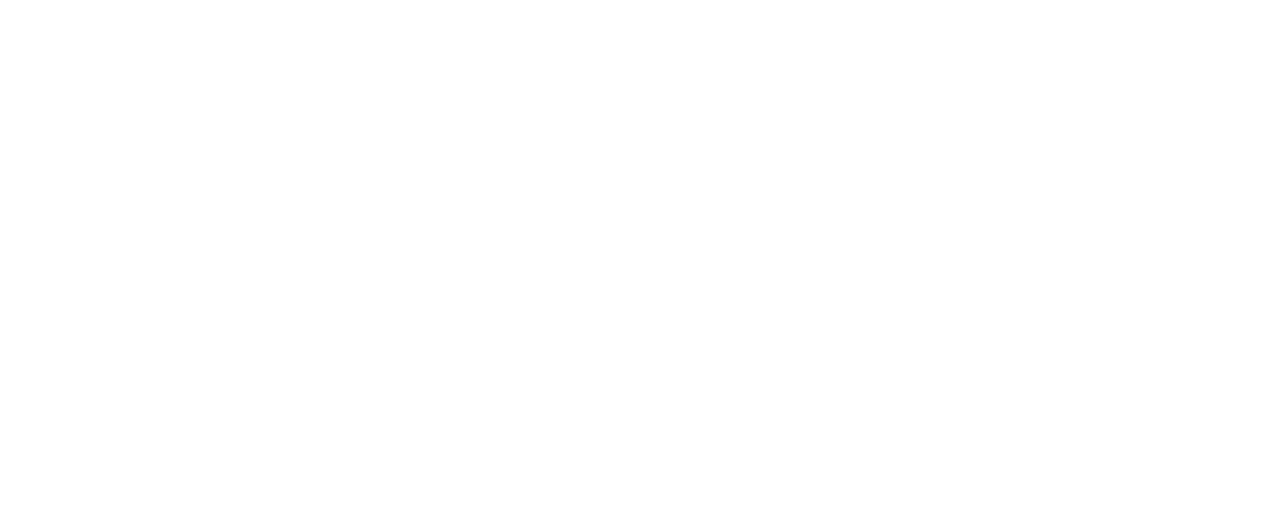
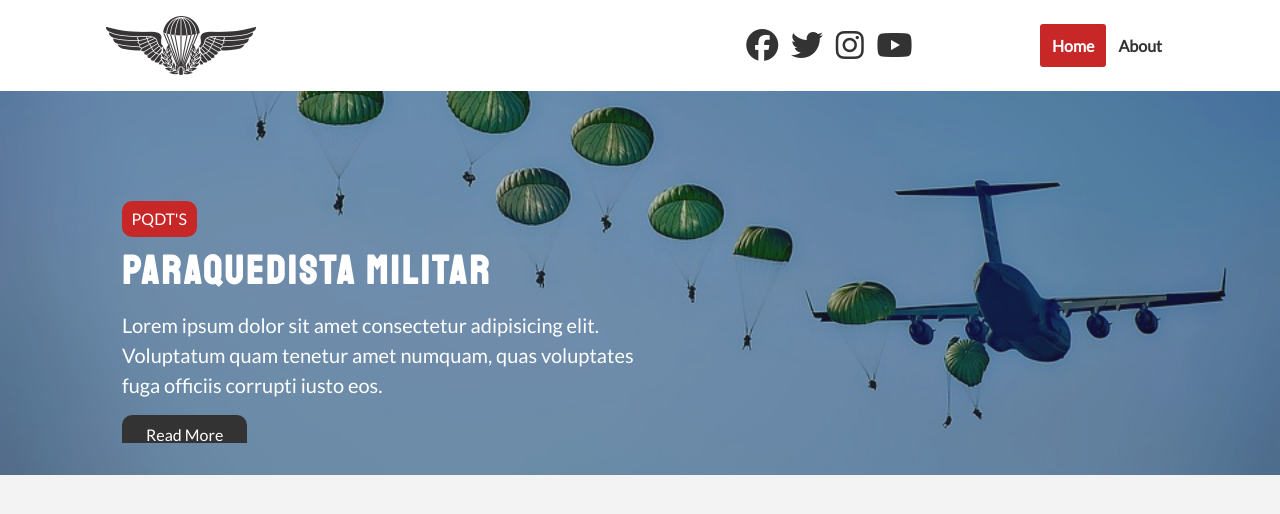
Before and after one commit to julianoperin/pqdts, a plain HTML site: page index.html in a window 1280 px wide. Drawn offline with Linux system fonts and the light colour scheme.

Commit message:
Finished navbar, added header

```diff
--- a/css/style.css
+++ b/css/style.css
@@ -0,0 +1,172 @@
+:root {
+    --primary-color: #c72727;
+    --secondary-color: #f99500;
+    --light-color: #f3f3f3;
+    --dark-color: #333;
+    --max-width: 1100px;
+  }
+
+.category {
+    --sports-color: #f99500;
+    --ent-color: #a66bbe;
+    --tech-color:#009cff;
+}
+* {
+    margin: 0;
+    padding: 0;
+    box-sizing: border-box;
+}
+
+body {
+    font-family: 'lato', sans-serif;
+    line-height: 1.5;
+    background: var(--light-color);
+}
+
+a {
+    color:  #333;
+    text-decoration: none;
+}
+ul {
+    list-style: none;
+}
+img {
+    width: 100%;
+}
+h1, h2, h3, h4, h5, h6 {
+    font-family: 'Staatliches', cursive;
+    margin-bottom: .55rem;
+    line-height: 1.3;
+}
+/* Utility */
+.container {
+    max-width: var(--max-width);
+    margin: auto;
+    padding: 0 2rem;
+    overflow: hidden;
+}
+
+.category {
+    display: inline-block;
+    color: #fff;
+    font-size: .0.55rem;
+    text-transform: uppercase;
+    padding: 0.4rem 0.6rem;
+    border-radius: 10px;
+    margin-bottom: 0.5rem;
+}
+
+.category-sports { background: var(--primary-color);}
+.category-ent { background: var(--ent-color);}
+.category-tech { background: var(--tech-color);}
+
+.btn {
+    display: inline-block;
+    border: none;
+    background: var(--dark-color);
+    color: #fff;
+    padding: 0.5rem 1.5rem;
+    border-radius: 10px;
+    margin-top: 15px;
+}
+
+.btn-light { background: var(--light-color);}
+.btn-primary { background: var(--dark-color);}
+.btn-secondary { background: var(--secondary-color);}
+
+.btn-block {
+    display: block;
+    width: 100%;
+    text-align: center;
+}
+
+.btn:hover {
+    color:#333;
+    background: white;
+    font-weight: bold;
+}
+
+
+/* Navigation */
+#main-nav {
+    background: #fff;
+    position: sticky;
+    top: 0;
+    z-index: 2;
+  }
+
+  #main-nav .container {
+    display: grid;
+    grid-template-columns: 6fr 3fr 2fr;
+    padding: 1rem;
+    align-items: center;
+  }
+
+  #main-nav .logo {
+    width: 150px;
+  }
+
+  #main-nav ul {
+      justify-self: end;
+      display: flex;
+  }
+
+  #main-nav ul li a {
+      padding: .75rem;
+      font-weight: bold;
+  }
+
+  #main-nav ul li a.current {
+    background: var(--primary-color);
+    color: white;
+    border-radius: 3px;
+}
+#main-nav ul li a:hover {
+    background: var(--light-color);
+    color: var(--dark-color);
+}
+#main-nav .social {
+    justify-self: center;
+}
+#main-nav .social i {
+    margin-right: .6rem;
+}
+
+/* Showcase */
+#showcase {
+    color: #fff;
+    background: #333333;
+    padding: 2rem;
+    position: relative;
+}
+
+#showcase:before {
+    content: '';
+    background: url(/img/salto.jpg) no-repeat bottom center/cover;
+    position: absolute;
+    top: 0;
+    left: 0;
+    width: 100%;
+    height: 100%;
+    opacity: 0.7;
+}
+#showcase .showcase-container {
+    display: grid;
+    grid-template-columns: repeat(2, 1fr);
+    justify-content: center;
+    align-items: center;
+    height: 40vh;
+}
+#showcase .showcase-content {
+    z-index: 1;
+    position: relative;
+    top: 45px;
+}
+#showcase .showcase-content h1 {
+    letter-spacing: 3px;
+    font-size: 40px;
+    margin-bottom: 13px;
+}
+#showcase .showcase-content p {
+    font-size: 20px;
+}
--- a/index.html
+++ b/index.html
@@ -4,13 +4,43 @@
     <meta charset="UTF-8">
     <meta name="viewport" content="width=device-width, initial-scale=1.0">
     <meta http-equiv="X-UA-Compatible" content="ie=edge">
+    <script src="https://kit.fontawesome.com/8fe90d21f4.js" crossorigin="anonymous"></script>
+    <link href="https://fonts.googleapis.com/css?family=Lato|Staatliches&display=swap" rel="stylesheet">
     <link rel="stylesheet" href="/css/style.css">
     <link rel="stylesheet" media="screen and (max-width: 768px)"  href="/css/mobile.css">
-
-
+    <link rel="shortcut icon" type="image/x-icon" href="favicon.ico">
     <title>Paraquedista Brasileiro</title>
 </head>
 <body>
+    <nav id="main-nav">
+        <div class="container">
+          <img src="img/logo.png" alt="NewsGrid" class="logo">
+          <div class="social">
+            <a href="https://www.facebook.com/BrigadaParaquedista/" target="_blank"><i class="fab fa-facebook fa-2x"></i></a>
+            <a href="http://twitter.com" target="_blank"><i class="fab fa-twitter fa-2x"></i></a>
+            <a href="http://instagram.com" target="_blank"><i class="fab fa-instagram fa-2x"></i></a>
+            <a href="http://youtube.com" target="_blank"><i class="fab fa-youtube fa-2x"></i></a>
+          </div>
+          <ul>
+            <li><a class="current" href="index.html">Home</a></li>
+            <li><a href="about.html">About</a></li>
+          </ul>
+        </div>
+      </nav>
+
+      <!-- ShowCase -->
+      <header id="showcase">
+          <div class="container">
+              <div class="showcase-container">
+                  <div class="showcase-content">
+                      <div class="category category-sports">PQDT's</div>
+                      <h1 id="pqd">PARAQUEDISTA MILITAR</h1>
+                      <p>Lorem ipsum dolor sit amet consectetur adipisicing elit. Voluptatum quam tenetur amet numquam, quas voluptates fuga officiis corrupti iusto eos.</p>
+                      <a href="https://pt.wikipedia.org/wiki/Brigada_de_Infantaria_Paraquedista" target="_blank" class="btn btn-primary">Read More</a>
+                  </div>
+              </div>
+          </div>
+      </header>
 
 </body>
 </html>
```
Also changed, not shown: favicon.ico.ico (added), img/89f6ee83ba421535cd9111705fcac005.jpg (deleted), img/brevedos.png (added), img/gorored.jfif (added), img/logo.png (added), img/pqdolhando.jpg (added), img/quatroparaquedas.jpg (added), img/salto.jpg (added), img/saltolivre.jpg (added), 1 other file.
